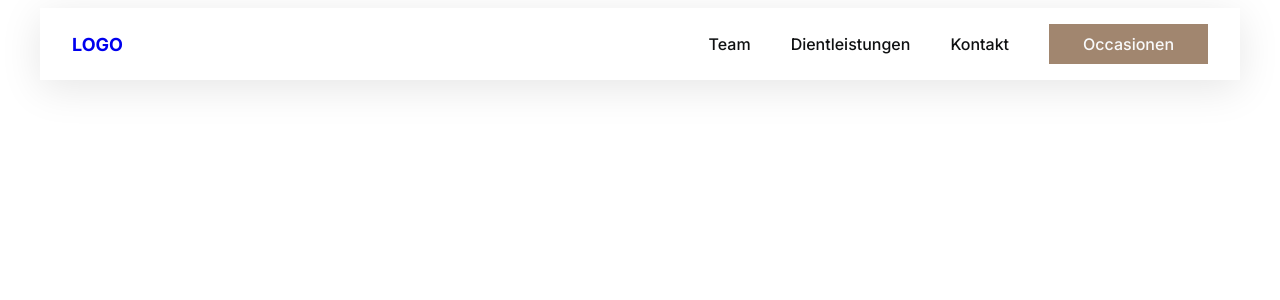
After one commit to MaelvonBueren/garage-website, a Flask app: template templates/base.html in a window 1280 px wide. The commit adds this page. Shown: the top 300 px of the page. Run offline with Flask 3, Linux system fonts and the light colour scheme; the template is opened without the code that fills it, so the values that code supplies are empty.

Commit message:
background and landing page first draft

```diff
--- a/scss/styles.scss
+++ b/scss/styles.scss
@@ -1,3 +1,92 @@
-body{
-    background-color: wheat;
+@import url("https://fonts.googleapis.com/css2?family=Inter:ital,opsz,wght@0,14..32,100..900;1,14..32,100..900&display=swap");
+
+:root {
+  --dark-color: #0f1112;
+  --light-color: #f9fafb;
+  --accent-color: #a1866f;
 }
+
+*,
+*::before,
+*::after {
+  box-sizing: border-box;
+  font-family: "Inter", sans-serif;
+}
+html {
+  scroll-behavior: smooth;
+}
+
+
+
+
+
+nav{
+    display: flex;
+    justify-content: space-between;
+    align-items: center;
+    max-width: 1200px;
+    margin: 0 auto;
+    padding: 16px 32px;
+    background: rgba(255, 255, 255, 0.6);
+    backdrop-filter: blur(10px);
+    -webkit-backdrop-filter: blur(10px);
+    box-shadow: 0 8px 42px rgba(0, 0, 0, 0.1);
+
+
+    .logo{
+        font-weight: 700;
+        font-size: 18px;
+
+        a{
+            text-decoration: none;
+        }
+    }
+
+    .menu-items{
+        display: flex;
+        align-items: center;
+        gap: 40px;
+        font-weight: 500;
+
+    a{
+        color: var(--dark-color);
+        text-decoration: none;
+
+        &:hover{
+            color: var(--accent-color);
+        }
+
+        &.btn{
+            background: var(--accent-color);
+            color: var(--light-color);
+            padding: 8px 32px;
+            border: 2px solid var(--accent-color);
+            font-weight: 500;
+            transition: all 300ms ease;
+
+            &:hover{
+                background: #8f735e;
+            }
+        }
+
+
+    }
+    }
+}
+
+.video-background {
+  position: fixed;
+  top: 0;
+  left: 0;
+  min-width: 100%;
+  min-height: 100%;
+  z-index: -1;
+  overflow: hidden;
+
+  video {
+    width: 100%;
+    height: 100%;
+    object-fit: cover;
+    filter: brightness(0.6); // darken the video for contrast
+  }
+}
--- a/static/css/styles.css
+++ b/static/css/styles.css
@@ -1,5 +1,79 @@
-body {
-  background-color: wheat;
+@import url("https://fonts.googleapis.com/css2?family=Inter:ital,opsz,wght@0,14..32,100..900;1,14..32,100..900&display=swap");
+:root {
+  --dark-color: #0f1112;
+  --light-color: #f9fafb;
+  --accent-color: #a1866f;
+}
+
+*,
+*::before,
+*::after {
+  box-sizing: border-box;
+  font-family: "Inter", sans-serif;
+}
+
+html {
+  scroll-behavior: smooth;
+}
+
+nav {
+  display: flex;
+  justify-content: space-between;
+  align-items: center;
+  max-width: 1200px;
+  margin: 0 auto;
+  padding: 16px 32px;
+  background: rgba(255, 255, 255, 0.6);
+  backdrop-filter: blur(10px);
+  -webkit-backdrop-filter: blur(10px);
+  box-shadow: 0 8px 42px rgba(0, 0, 0, 0.1);
+}
+nav .logo {
+  font-weight: 700;
+  font-size: 18px;
+}
+nav .logo a {
+  text-decoration: none;
+}
+nav .menu-items {
+  display: flex;
+  align-items: center;
+  gap: 40px;
+  font-weight: 500;
+}
+nav .menu-items a {
+  color: var(--dark-color);
+  text-decoration: none;
+}
+nav .menu-items a:hover {
+  color: var(--accent-color);
+}
+nav .menu-items a.btn {
+  background: var(--accent-color);
+  color: var(--light-color);
+  padding: 8px 32px;
+  border: 2px solid var(--accent-color);
+  font-weight: 500;
+  transition: all 300ms ease;
+}
+nav .menu-items a.btn:hover {
+  background: #8f735e;
+}
+
+.video-background {
+  position: fixed;
+  top: 0;
+  left: 0;
+  min-width: 100%;
+  min-height: 100%;
+  z-index: -1;
+  overflow: hidden;
+}
+.video-background video {
+  width: 100%;
+  height: 100%;
+  object-fit: cover;
+  filter: brightness(0.6);
 }
 
 /*# sourceMappingURL=styles.css.map */
--- /dev/null
+++ b/templates/base.html
@@ -0,0 +1,30 @@
+<!DOCTYPE html>
+<html lang="en">
+  <head>
+    <meta charset="UTF-8" />
+    <meta name="viewport" content="width=device-width, initial-scale=1.0" />
+    <link
+      rel="stylesheet"
+      href="{{url_for('static',
+    filename='css/styles.css')}}"
+    />
+    <title>Garage Kronenplatz AG</title>
+  </head>
+  <body>
+    <!-- nav bar -->
+    <div class="container">
+      <nav>
+        <div class="logo"><a href="#">LOGO</a></div>
+        <div class="menu-items">
+          <a href="#">Team</a>
+          <a href="#">Dientleistungen</a>
+          <a href="#">Kontakt</a>
+          <a href="#" class="btn">Occasionen</a>
+        </div>
+      </nav>
+    </div>
+    <!-- end nav bar -->
+
+    {% block content %} {% endblock %}
+  </body>
+</html>
```
Also changed, not shown: templates/index.html (+13 -19 lines), 5 other files.
